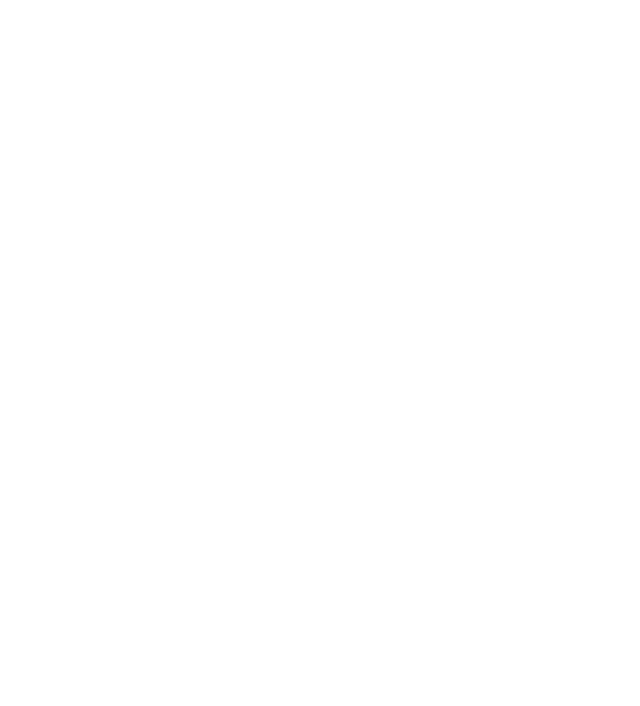
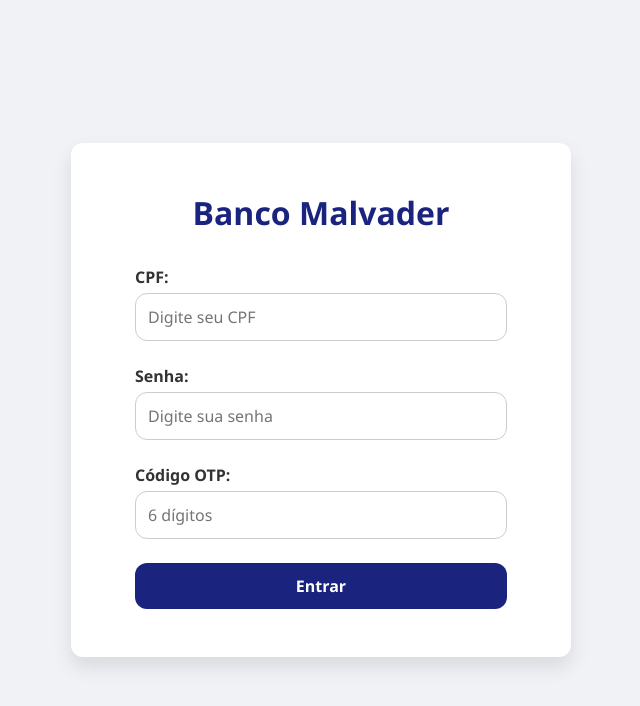
Before and after one commit to bruninms/trabalhoBancoUCB, a plain HTML site: page index.html in a window 1280 px wide. Shown: the whole page, without its empty margins (319-959 px from the left). Drawn offline with Linux system fonts and the light colour scheme.

Commit message:
HTML e CSS base

```diff
--- a/index.html
+++ b/index.html
@@ -1,11 +1,27 @@
 <!DOCTYPE html>
-<html lang="pt-BR">
+<html lang="pt-br">
 <head>
   <meta charset="UTF-8">
   <meta name="viewport" content="width=device-width, initial-scale=1.0">
-  <title>Document</title>
+  <title>Banco Malvader - Login</title>
+  <link rel="stylesheet" href="style.css">
 </head>
 <body>
+  <div class="container">
+    <h1>Banco Malvader</h1>
+    <form id="login-form">
+      <label for="cpf">CPF:</label>
+      <input type="text" id="cpf" name="cpf" placeholder="Digite seu CPF" required>
 
+      <label for="senha">Senha:</label>
+      <input type="password" id="senha" name="senha" placeholder="Digite sua senha" required>
+
+      <label for="otp">Código OTP:</label>
+      <input type="text" id="otp" name="otp" maxlength="6" placeholder="6 dígitos" required>
+
+      <button type="submit">Entrar</button>
+    </form>
+    <div id="mensagem"></div>
+  </div>
 </body>
 </html>
--- /dev/null
+++ b/style.css
@@ -0,0 +1,85 @@
+:root {
+  --cor-primaria: #1a237e;
+  --cor-secundaria: #3949ab;
+  --cor-texto: #fff;
+  --cor-fundo: #f0f2f5;
+  --borda-radius: 12px;
+  --sombra: 0 10px 20px rgba(0,0,0,0.1);
+}
+
+* {
+  box-sizing: border-box;
+  margin: 0;
+  padding: 0;
+  font-family: 'Segoe UI', Tahoma, Geneva, Verdana, sans-serif;
+}
+
+body {
+  background-color: var(--cor-fundo);
+  display: flex;
+  align-items: center;
+  justify-content: center;
+  min-height: 100vh;
+}
+
+.container {
+  background-color: #fff;
+  padding: 3rem 4rem;
+  border-radius: var(--borda-radius);
+  box-shadow: var(--sombra);
+  width: 100%;
+  max-width: 500px;
+}
+
+h1 {
+  text-align: center;
+  color: var(--cor-primaria);
+  margin-bottom: 2rem;
+}
+
+form {
+  display: flex;
+  flex-direction: column;
+}
+
+label {
+  font-weight: 600;
+  color: #333;
+  margin-bottom: 0.3rem;
+}
+
+input {
+  padding: 0.75rem;
+  border: 1px solid #ccc;
+  border-radius: var(--borda-radius);
+  margin-bottom: 1.5rem;
+  font-size: 1rem;
+  transition: border 0.2s;
+}
+
+input:focus {
+  outline: none;
+  border-color: var(--cor-secundaria);
+}
+
+button {
+  padding: 0.75rem;
+  border: none;
+  border-radius: var(--borda-radius);
+  background-color: var(--cor-primaria);
+  color: var(--cor-texto);
+  font-size: 1rem;
+  font-weight: bold;
+  cursor: pointer;
+  transition: background-color 0.3s;
+}
+
+button:hover {
+  background-color: var(--cor-secundaria);
+}
+
+@media (max-width: 600px) {
+  .container {
+    padding: 2rem;
+  }
+}
```
